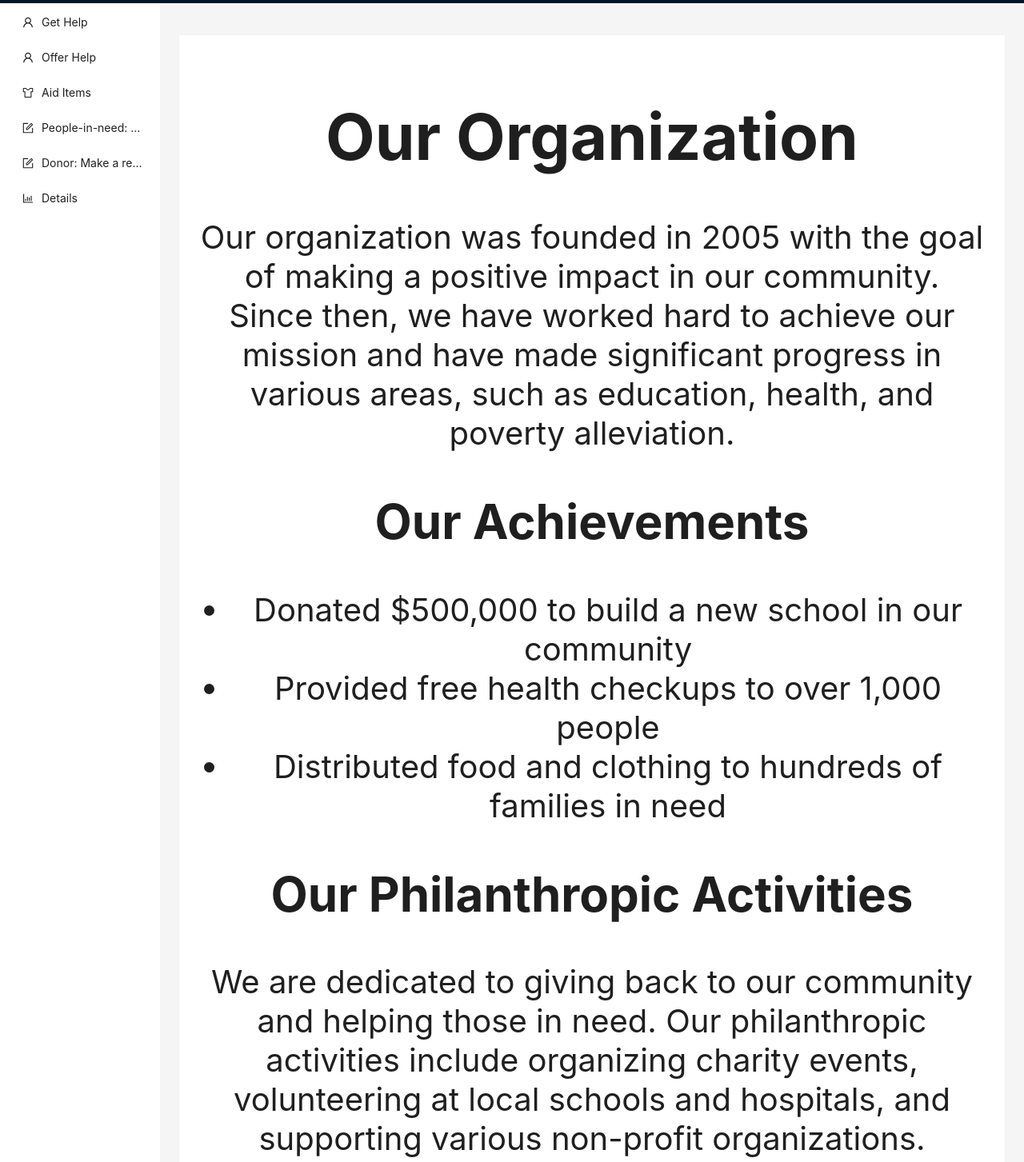
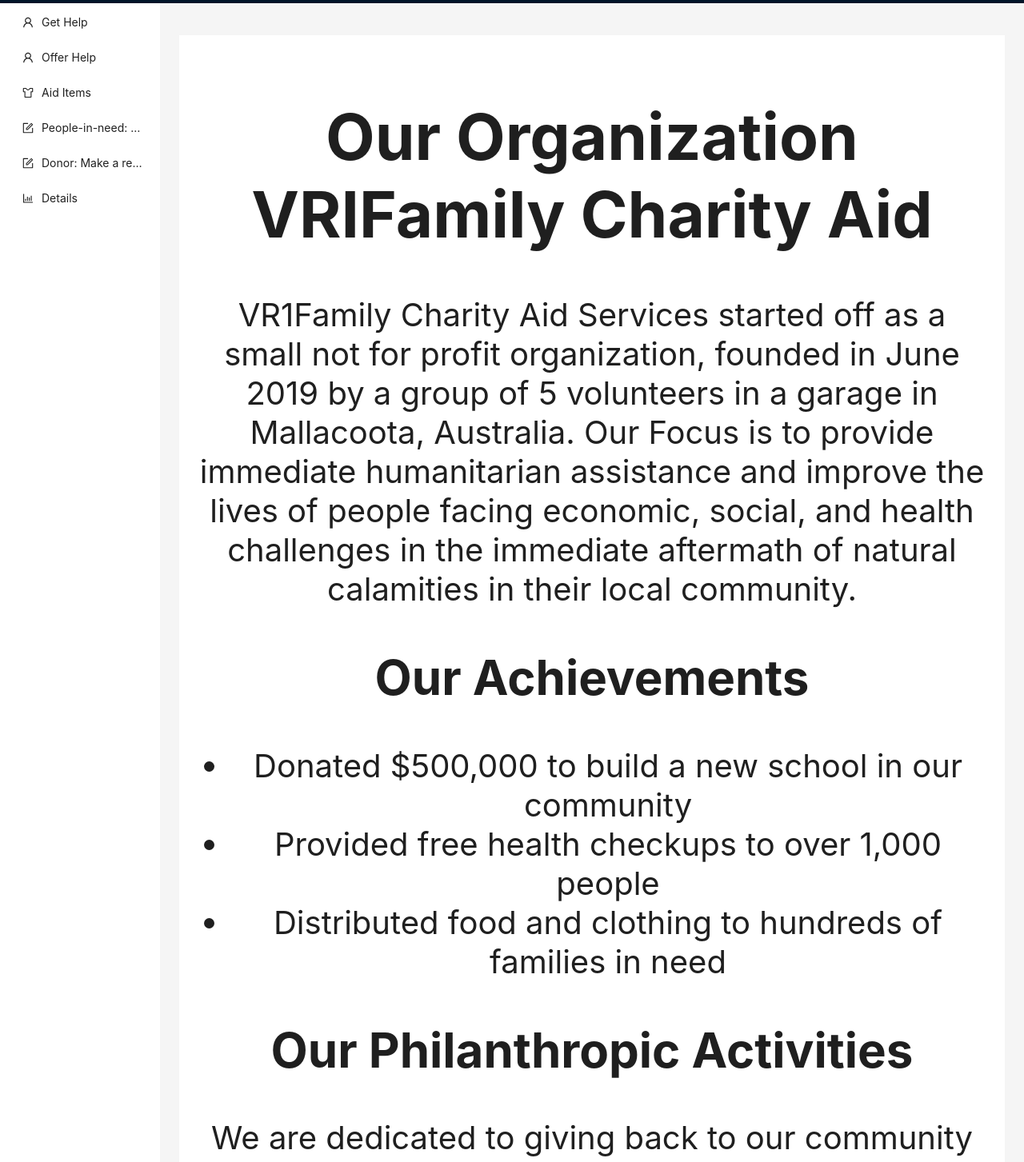
Before and after one commit to Cindyjavapythonr/Registe-track-users-items, a React (Create React App) app: page /AboutUs in a window 1280 px wide. Shown: the part 60-1513 px from the top of the page at 80% size. Built offline with nearby package versions, Linux system fonts and the light colour scheme.

Commit message:
added about us

```diff
--- a/src/mainpagefunctions/aboutus.js
+++ b/src/mainpagefunctions/aboutus.js
@@ -7,10 +7,10 @@ export const AboutUs = () => {
     }
     return (
         <div className="about-me">
-        <h1>Our Organization</h1>
+        <h1>Our Organization VRIFamily Charity Aid</h1>
         <p>
-            Our organization was founded in 2005 with the goal of making a positive impact in our community. Since then, we have worked hard to achieve our mission and have made significant progress in various areas, such as education, health, and poverty alleviation.
-        </p>
+        VR1Family Charity Aid Services started off as a small not for profit organization, founded in June 2019 by a group of 5 volunteers in a garage in Mallacoota, Australia.
+        Our Focus is to provide immediate humanitarian assistance and improve the lives of people facing economic, social, and health challenges in the immediate aftermath of natural calamities in their local community. </p>
         <h2>Our Achievements</h2>
         <ul>
             <li>Donated $500,000 to build a new school in our community</li>
@@ -19,15 +19,21 @@ export const AboutUs = () => {
         </ul>
         <h2>Our Philanthropic Activities</h2>
         <p>
-            We are dedicated to giving back to our community and helping those in need. Our philanthropic activities include organizing charity events, volunteering at local schools and hospitals, and supporting various non-profit organizations.
+            We are dedicated to giving back to our community and helping those in need. We supply aid through the form of money, food/essential supply packages, and aid equipment.
+            Since 2020, VR1Family slowly started1 expanding their footprint outside Australia, serving in multiple humanitarian aid assistance programs such as Mount Sumeru volcanic eruption in Indonesia
+            , flooding in Belgium and Germany , and the earthquake in Haiti.
         </p>
         <div className="media">
             <img src="https://dummyimage.com/200x200/000/fff" alt="Organization's Logo" />
             <div className="buttons">
-            <a href="https://www.facebook.com" target="_blank" rel="noopener noreferrer"><button>Facebook</button></a>
-            <a href="https://www.instagram.com" target="_blank" rel="noopener noreferrer"><button>Instagram</button></a>
+            <a href="https://www.facebook.com" target="_blank" rel="noopener noreferrer">
+                <button>Facebook</button>
+                </a>
+            <a href="https://www.instagram.com" target="_blank" rel="noopener noreferrer">
+                <button>Instagram</button>
+                </a>
             </div>
         </div>
         </div>
-        )
+    )
 };
```
